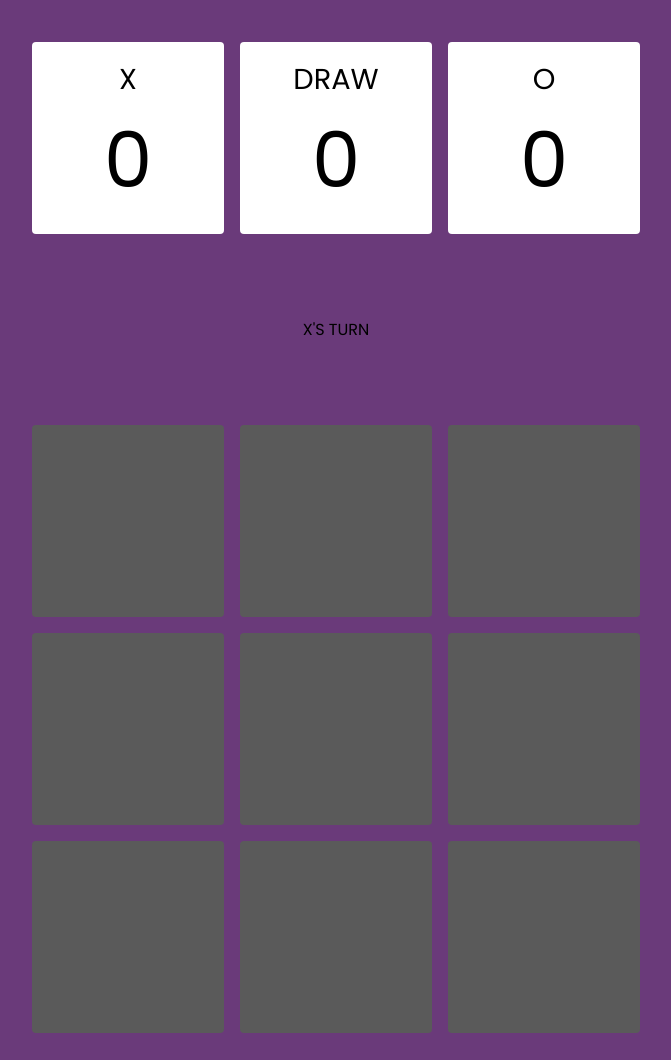
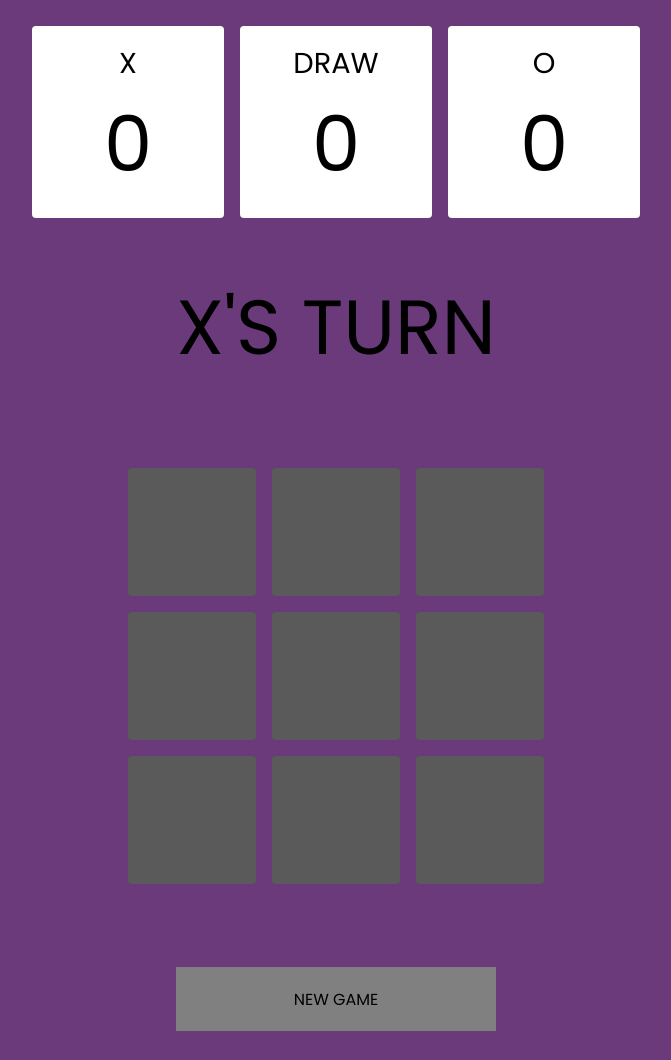
Before and after one commit to kelvinchangw/tic-tac-toe, a plain HTML site: page index.html in a window 1280 px wide. Shown: the top 1060 px of the page, without its empty margins (304-975 px from the left). Drawn offline with Linux system fonts and the light colour scheme.

Commit message:
Adjust tic-tac-toe grid size for improved display compatibility

```diff
--- a/style.css
+++ b/style.css
@@ -33,7 +33,7 @@ button {
 .container {
     display: flex;
     justify-content: space-between;
-    padding: 2.6rem 0rem;
+    padding: 1.6rem 0rem;
 }
 
 .results-display {
@@ -60,25 +60,27 @@ button {
     font-size: 4.8rem;
 }
 
+.turn-text {
+    font-size: 4.8rem;
+}
+
 .gameboard-container {
-    display: flex;
-    justify-content: center;
-    align-items: center;
-    background-color: var(--rich-black);
+
 }
 
 .gameboard-display {
     display: flex;
     flex-wrap: wrap;
     justify-content: center;
-    align-items: center;
-    width: 40rem;
+    align-content: center;
+    width: 30rem;
+    height: 30rem;
     gap: 1rem;
 }
 
 .field {
-    width: 12rem;
-    height: 12rem;
+    width: 8rem;
+    height: 8rem;
     font-size: 4rem;
     transition: .1s ease-out all;
     border-radius: 4px;
```
